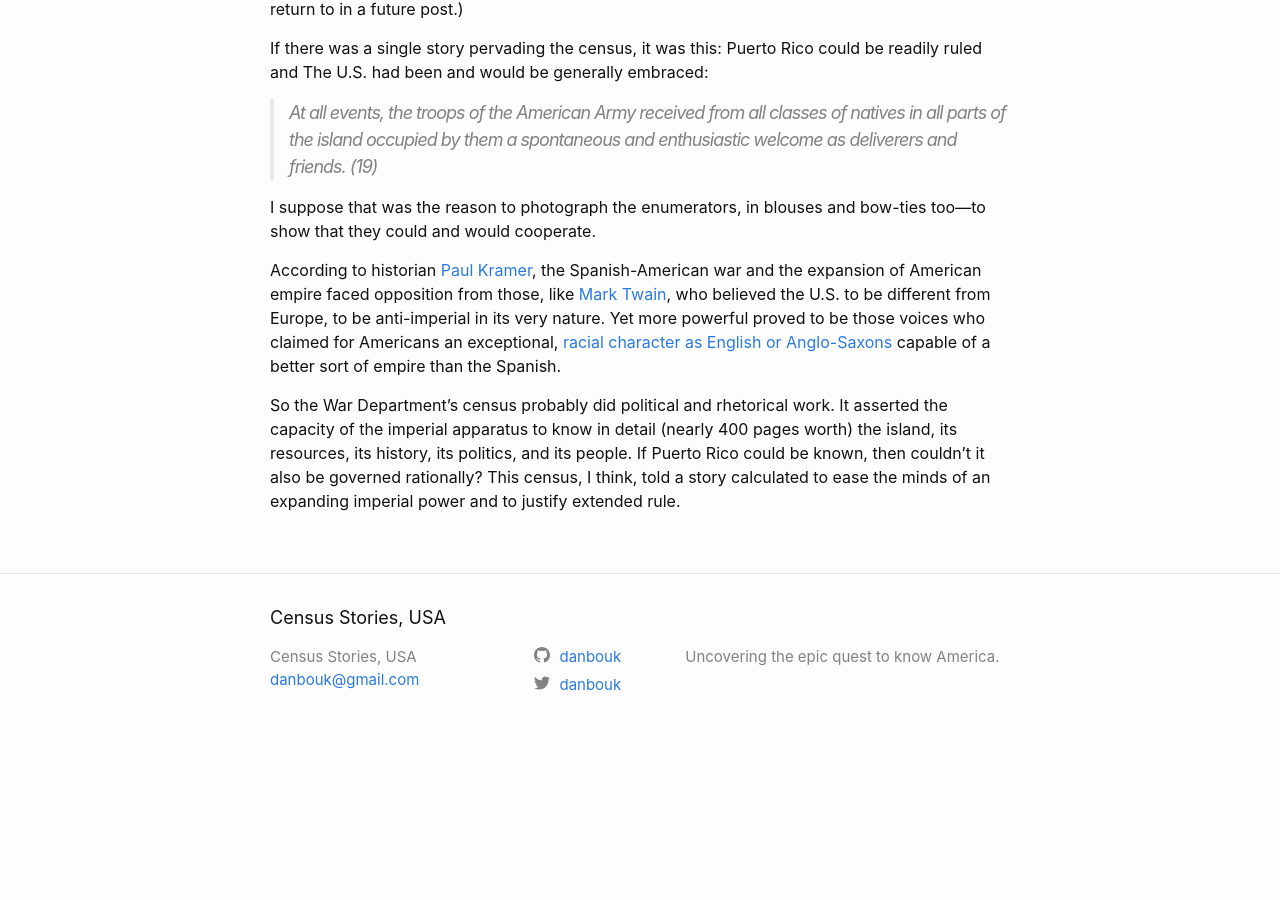
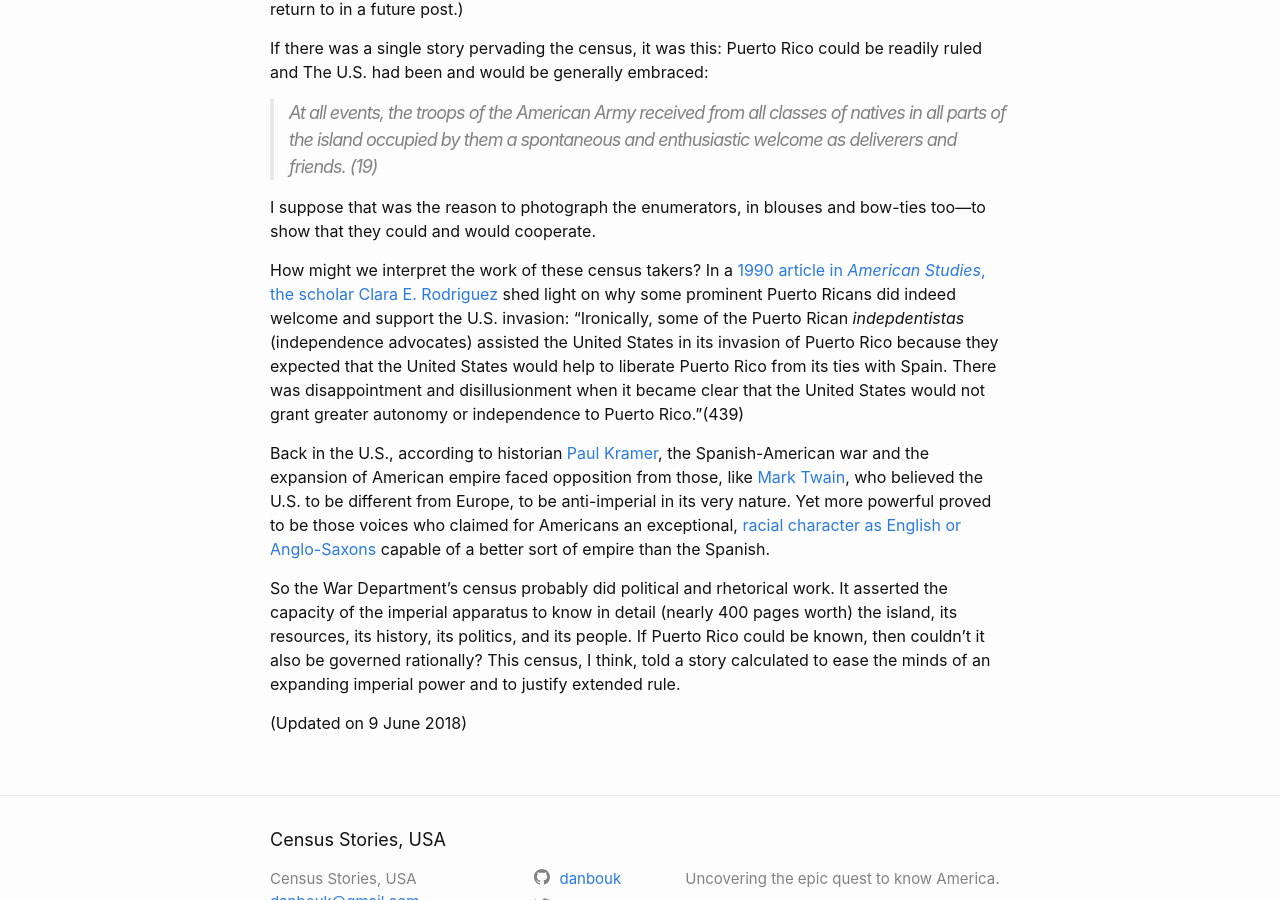
Before and after one commit to danbouk/censusstories, a Jekyll site: the page built from _posts/2018-06-05-Puerto-Ricans-Counted.md, in a window 1280 px wide and 900 px high, scrolled down 2799 px. Built offline with Jekyll 4.4.1, drawn with Linux system fonts in a browser that asks for light colours; before the commit the page ends 3555 px from its top, so only the background shows below that.

Commit message:
update to P.R. counted.

```diff
--- a/_posts/2018-06-05-Puerto-Ricans-Counted.md
+++ b/_posts/2018-06-05-Puerto-Ricans-Counted.md
@@ -30,6 +30,10 @@ If there was a single story pervading the census, it was this: Puerto Rico could
 
 I suppose that was the reason to photograph the enumerators, in blouses and bow-ties too---to show that they could and would cooperate.
 
-According to historian [Paul Kramer](http://www.jstor.org/stable/2700600), the Spanish-American war and the expansion of American empire faced opposition from those, like [Mark Twain](http://www.loc.gov/rr/hispanic/1898/twain.html), who believed the U.S. to be different from Europe, to be anti-imperial in its very nature. Yet more powerful proved to be those voices who claimed for Americans an exceptional, [racial character as English or Anglo-Saxons](https://hdl.handle.net/2027/uc1.31175006990033?urlappend=%3Bseq=39) capable of a better sort of empire than the Spanish.
+How might we interpret the work of these census takers? In a [1990 article in *American Studies*, the scholar Clara E. Rodriguez](http://www.jstor.org/stable/2712942) shed light on why some prominent Puerto Ricans did indeed welcome and support the U.S. invasion: "Ironically, some of the Puerto Rican *indepdentistas* (independence advocates) assisted the United States in its invasion of Puerto Rico because they expected that the United States would help to liberate Puerto Rico from its ties with Spain. There was disappointment and disillusionment when it became clear that the United States would not grant greater autonomy or independence to Puerto Rico."(439)
+
+Back in the U.S., according to historian [Paul Kramer](http://www.jstor.org/stable/2700600), the Spanish-American war and the expansion of American empire faced opposition from those, like [Mark Twain](http://www.loc.gov/rr/hispanic/1898/twain.html), who believed the U.S. to be different from Europe, to be anti-imperial in its very nature. Yet more powerful proved to be those voices who claimed for Americans an exceptional, [racial character as English or Anglo-Saxons](https://hdl.handle.net/2027/uc1.31175006990033?urlappend=%3Bseq=39) capable of a better sort of empire than the Spanish.
 
  So the War Department's census probably did political and rhetorical work. It asserted the capacity of the imperial apparatus to know in detail (nearly 400 pages worth) the island, its resources, its history, its politics, and its people. If Puerto Rico could be known, then couldn't it also be governed rationally? This census, I think, told a story calculated to ease the minds of an expanding imperial power and to justify extended rule.
+
+ (Updated on 9 June 2018)
```
Also changed, not shown: other parts of _posts/2018-06-05-Puerto-Ricans-Counted.md (+1 -1 lines).
